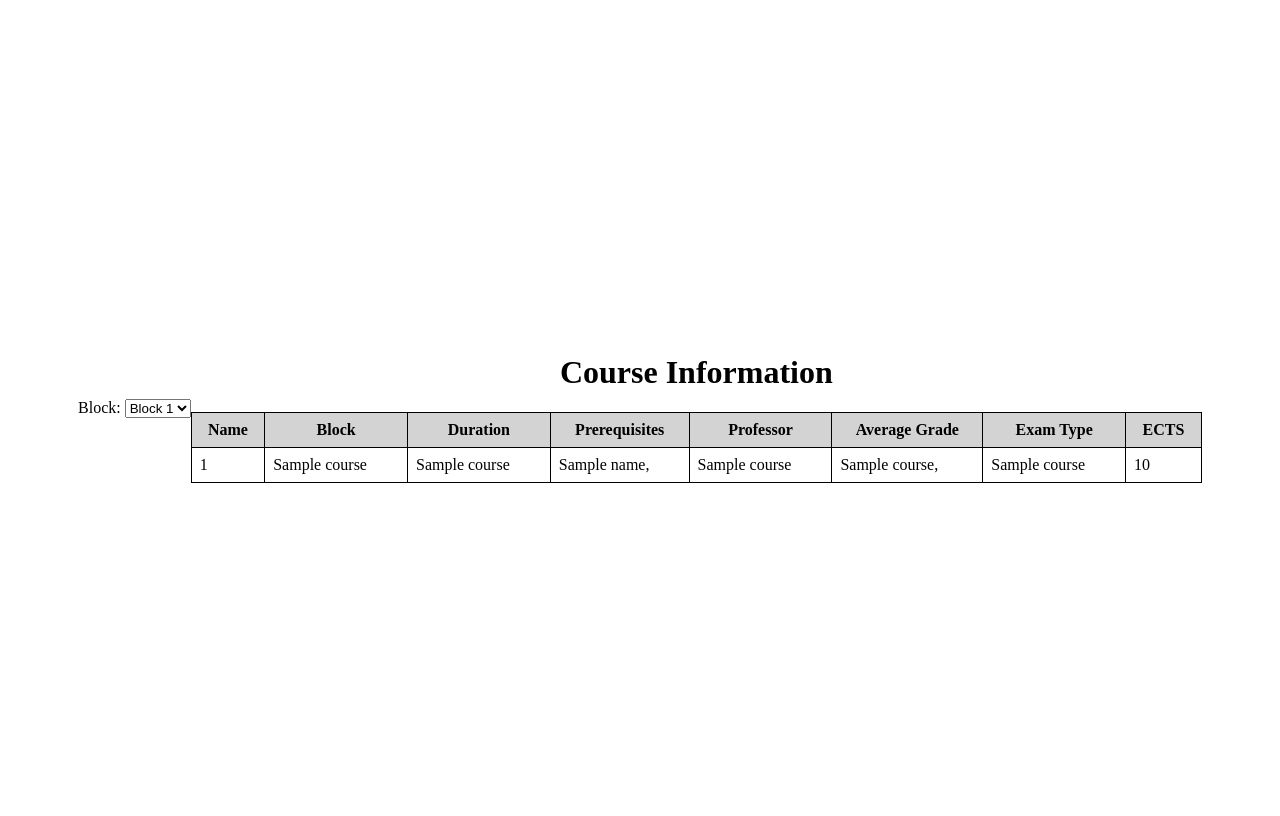
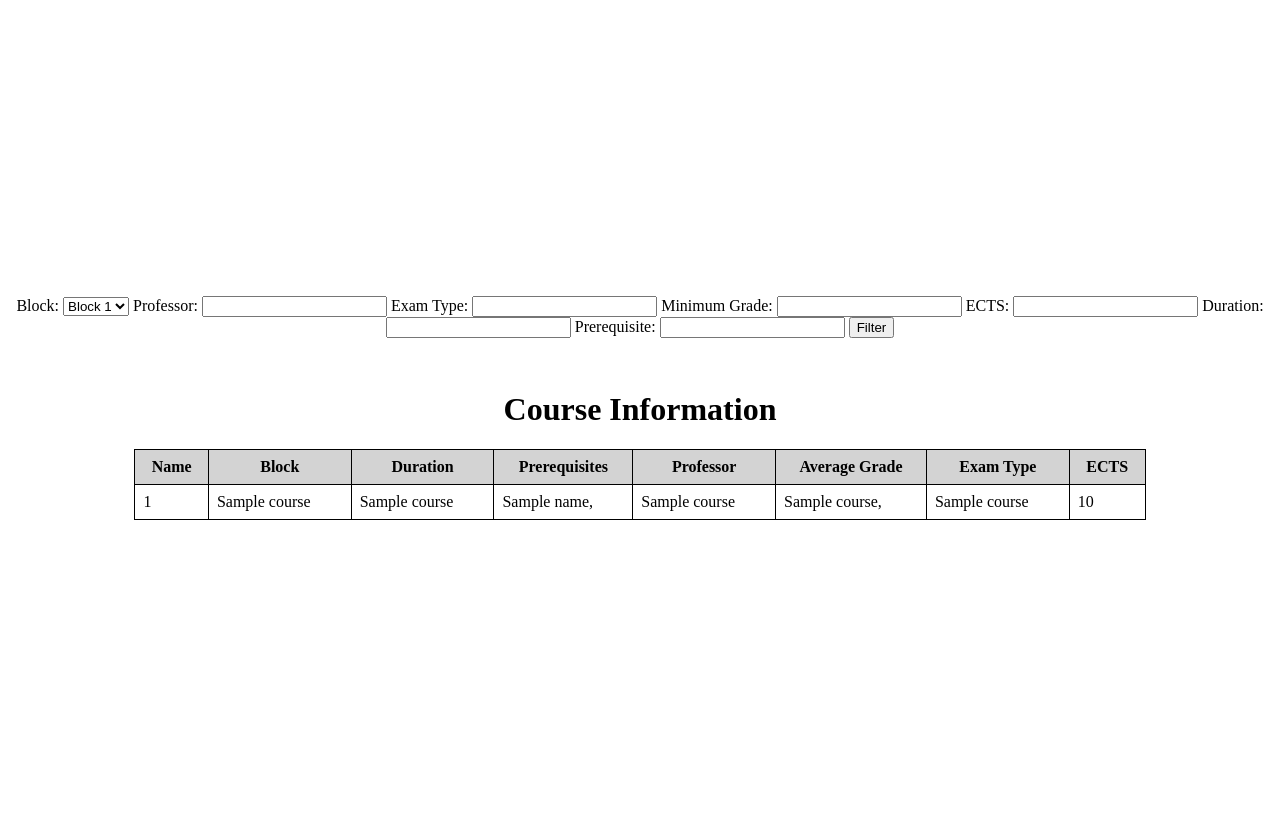
Before and after one commit to Seisision/DIS-project-2023-Group73, a Flask app: page / in a window 1280 px wide. Run offline with Flask 3, Linux system fonts and the light colour scheme; a database or web service that is not in the repository returns one stand-in record (values such as "Sample title"); some libraries are stand-ins or nearby versions.

Commit message:
filterForm more labels added and style change
filterform is now above the courses.
Added more filter option labels

```diff
--- a/Course_Finder/templates/home.html
+++ b/Course_Finder/templates/home.html
@@ -8,6 +8,7 @@
             justify-content: center;
             align-items: center;
             height: 100vh;
+            flex-direction: column;
         }
 
         .container {
@@ -33,11 +34,16 @@
         h1 {
             text-align: center;
         }
+
+        .filterForm {
+            text-align: center; /* align the form to the center */
+            margin-bottom: 2em; /* provide some space between the form and the table */
+        }
     </style>
 </head>
 <body>
     <div class="filterForm">
-        <form>
+        <form method="POST">
             <label for="block">Block:</label>
             <select name="block" id=block>
                 <option value="1">Block 1</option>
@@ -45,6 +51,26 @@
                 <option value="3">Block 3</option>
                 <option value="4">Block 4</option>
             </select>
+
+            <label for="professor">Professor:</label>
+            <input type="text" id="professor" name="professor">
+
+            <label for="exam_type">Exam Type:</label>
+            <input type="text" id="exam_type" name="exam_type">
+
+            <label for="grade">Minimum Grade:</label>
+            <input type="number" id="grade" name="grade">
+
+            <label for="ects">ECTS:</label>
+            <input type="number" id="ects" name="ects">
+
+            <label for="duration">Duration:</label>
+            <input type="number" id="duration" name="duration">
+
+            <label for="prerequisite">Prerequisite:</label>
+            <input type="text" id="prerequisite" name="prerequisite">
+
+            <input type="submit" value="Filter">
         </form>
     </div>
     <div class="container">
```
